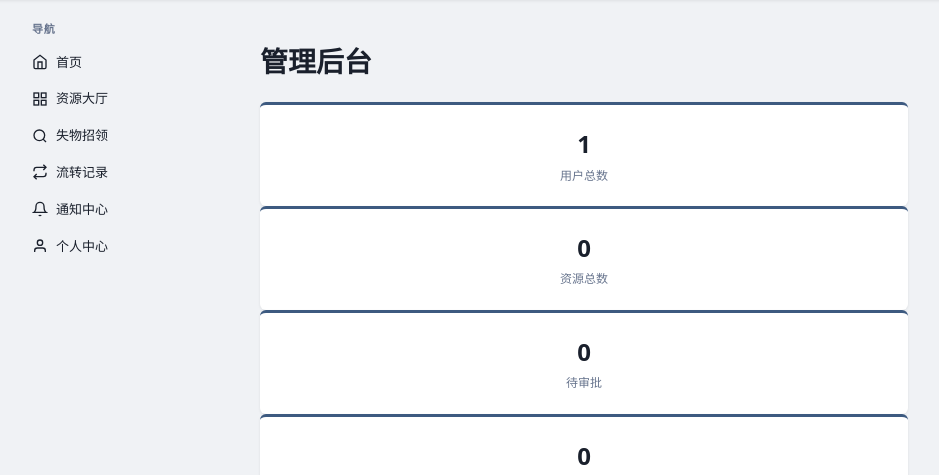
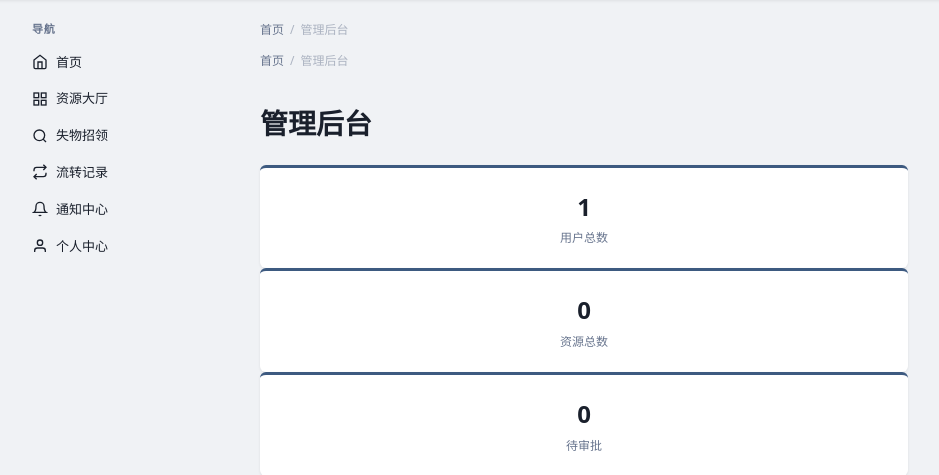
Before and after one commit to LaFanCYC/Prts-CN-New, a Flask app: page /admin in a window 1280 px wide. Shown: the part 54-529 px from the top of the page, without its empty margins (36-975 px from the left). Run offline with Flask 3, Linux system fonts and the light colour scheme; the visitor is signed in with stand-in values (Sample User, id 1); data comes from the database, SQL or seed files in the repository; data that the repository does not hold is empty.

Commit message:
feat: breadcrumb navigation on all deep pages

```diff
--- a/static/app.css
+++ b/static/app.css
@@ -486,3 +486,9 @@ details summary{margin-bottom:12px;font-size:13px;color:var(--muted);cursor:poin
 .resource-card[data-status="in_use"]{border-left-color:var(--amber)}
 .resource-card[data-status="in_service"]{border-left-color:var(--amber)}
 .resource-card[data-status="completed"]{border-left-color:var(--muted)}
+
+/* === Breadcrumb navigation === */
+.breadcrumb{display:flex;align-items:center;gap:6px;padding:0 0 12px;font-size:12px;color:var(--muted)}
+.breadcrumb a{color:var(--muted);text-decoration:none}
+.breadcrumb a:hover{color:var(--blue);text-decoration:underline}
+.breadcrumb span{opacity:.5}
--- a/templates/admin.html
+++ b/templates/admin.html
@@ -1,6 +1,7 @@
 {% extends 'base.html' %}
 {% block title %}管理后台 · 校园智享{% endblock %}
 {% block content %}
+{% block breadcrumb %}<nav class="breadcrumb" aria-label="面包屑导航"><a href="/">首页</a><span>/</span><span>管理后台</span></nav>{% endblock %}
 <h1>管理后台</h1>
 {% set labels={'users':'用户总数','resources':'资源总数','pending':'待审批','borrowing':'借用中','completed':'已完成流转','lost':'寻物信息','found':'拾物信息','matches':'成功匹配'} %}
 <section class="stats">{% for key,value in stats.summary.items() %}<article class="stat"><strong>{{ value }}</strong><span>{{ labels[key] }}</span></article>{% endfor %}</section>
--- a/templates/applications.html
+++ b/templates/applications.html
@@ -5,6 +5,7 @@
 <ol class="timeline"><li>提交申请：{{ item['applied_at'] }}</li>{% if item['approved_at'] %}<li>审批通过 / 流转开始：{{ item['approved_at'] }}</li>{% endif %}{% if item['action_at'] %}<li>{{ '拒绝处理' if item['status']=='rejected' else '发起归还或提交完成' }}：{{ item['action_at'] }}</li>{% endif %}{% if item['completed_at'] %}<li>流转结束：{{ item['completed_at'] }}</li>{% endif %}</ol>
 {% endmacro %}
 {% block content %}
+{% block breadcrumb %}<nav class="breadcrumb" aria-label="面包屑导航"><a href="/">首页</a><span>/</span><span>流转记录</span></nav>{% endblock %}
 <h1>流转记录</h1>
 <div class="two-columns">
   <section><h2>我的申请</h2><div class="list">
--- a/templates/base.html
+++ b/templates/base.html
@@ -85,6 +85,7 @@
       {% block sidebar %}{% endblock %}
     </aside>
     <main class="main-area">
+      {% block breadcrumb %}{% endblock %}
       {% block content %}{% endblock %}
     </main>
     <aside class="side-panel" data-side-panel>
--- a/templates/notifications.html
+++ b/templates/notifications.html
@@ -1,3 +1,4 @@
 {% extends 'base.html' %}
 {% block title %}通知 · 校园智享{% endblock %}
-{% block content %}<div class="section-head"><h1>通知中心</h1>{% if notifications %}<form class="inline" method="post" action="{{ url_for('notifications_read_all') }}"><input type="hidden" name="csrf_token" value="{{ csrf_token }}"><button class="secondary">全部标为已读</button></form>{% endif %}</div><div class="list">{% for item in notifications %}<article class="panel notification {{ '' if item['is_read'] else 'unread' }}"><p>{{ item['message'] }}</p><small>{{ item['created_at'] }}</small>{% if not item['is_read'] %}<form method="post" action="{{ url_for('notification_read', notification_id=item['id']) }}"><input type="hidden" name="csrf_token" value="{{ csrf_token }}"><button class="link-button">查看并标为已读</button></form>{% else %}<a href="{{ item['target_url'] }}">查看详情</a>{% endif %}</article>{% else %}<div class="empty panel">暂无通知。</div>{% endfor %}</div>{% endblock %}
+{% block content %}
+{% block breadcrumb %}<nav class="breadcrumb" aria-label="面包屑导航"><a href="/">首页</a><span>/</span><span>通知中心</span></nav>{% endblock %}<div class="section-head"><h1>通知中心</h1>{% if notifications %}<form class="inline" method="post" action="{{ url_for('notifications_read_all') }}"><input type="hidden" name="csrf_token" value="{{ csrf_token }}"><button class="secondary">全部标为已读</button></form>{% endif %}</div><div class="list">{% for item in notifications %}<article class="panel notification {{ '' if item['is_read'] else 'unread' }}"><p>{{ item['message'] }}</p><small>{{ item['created_at'] }}</small>{% if not item['is_read'] %}<form method="post" action="{{ url_for('notification_read', notification_id=item['id']) }}"><input type="hidden" name="csrf_token" value="{{ csrf_token }}"><button class="link-button">查看并标为已读</button></form>{% else %}<a href="{{ item['target_url'] }}">查看详情</a>{% endif %}</article>{% else %}<div class="empty panel">暂无通知。</div>{% endfor %}</div>{% endblock %}
--- a/templates/profile.html
+++ b/templates/profile.html
@@ -1,6 +1,7 @@
 {% extends 'base.html' %}
 {% block title %}个人中心 · {{ g.user['name'] }} · 校园智享{% endblock %}
 {% block content %}
+{% block breadcrumb %}<nav class="breadcrumb" aria-label="面包屑导航"><a href="/">首页</a><span>/</span><span>个人中心</span></nav>{% endblock %}
 <div class="profile-banner">
   <div class="profile-avatar">{{ g.user['name'][0] }}</div>
   <div class="profile-info">
--- a/templates/resource_detail.html
+++ b/templates/resource_detail.html
@@ -1,6 +1,7 @@
 {% extends 'base.html' %}
 {% block title %}{{ resource['name'] }} · 校园智享{% endblock %}
 {% block content %}
+{% block breadcrumb %}<nav class="breadcrumb" aria-label="面包屑导航"><a href="/">首页</a><span>/</span><a href="/resources">资源大厅</a><span>/</span><span>{{ resource["name"] }}</span></nav>{% endblock %}
 <article class="detail panel">
   {% if resource['image_name'] %}<img class="detail-image" src="{{ url_for('uploaded_file', filename=resource['image_name']) }}" alt="{{ resource['name'] }}">{% endif %}
   <div><div><span class="badge">{{ resource['category'] }}</span> <span class="status">{{ status_labels[resource['status']] }}</span></div><h1>{{ resource['name'] }}</h1><p class="lead">{{ resource['description'] }}</p><dl><dt>流转方式</dt><dd>{{ mode_labels[resource['transfer_mode']] }}</dd><dt>新旧程度</dt><dd>{{ resource['condition_level'] }}</dd><dt>关键词</dt><dd>{{ resource['keywords'] or '未填写' }}</dd><dt>发布者</dt><dd>{{ resource['owner_name'] }} · {{ resource['grade'] }} · {{ resource['class_name'] }}</dd></dl>
```
Also changed, not shown: templates/lost_found_detail.html (+2 -1 lines).
